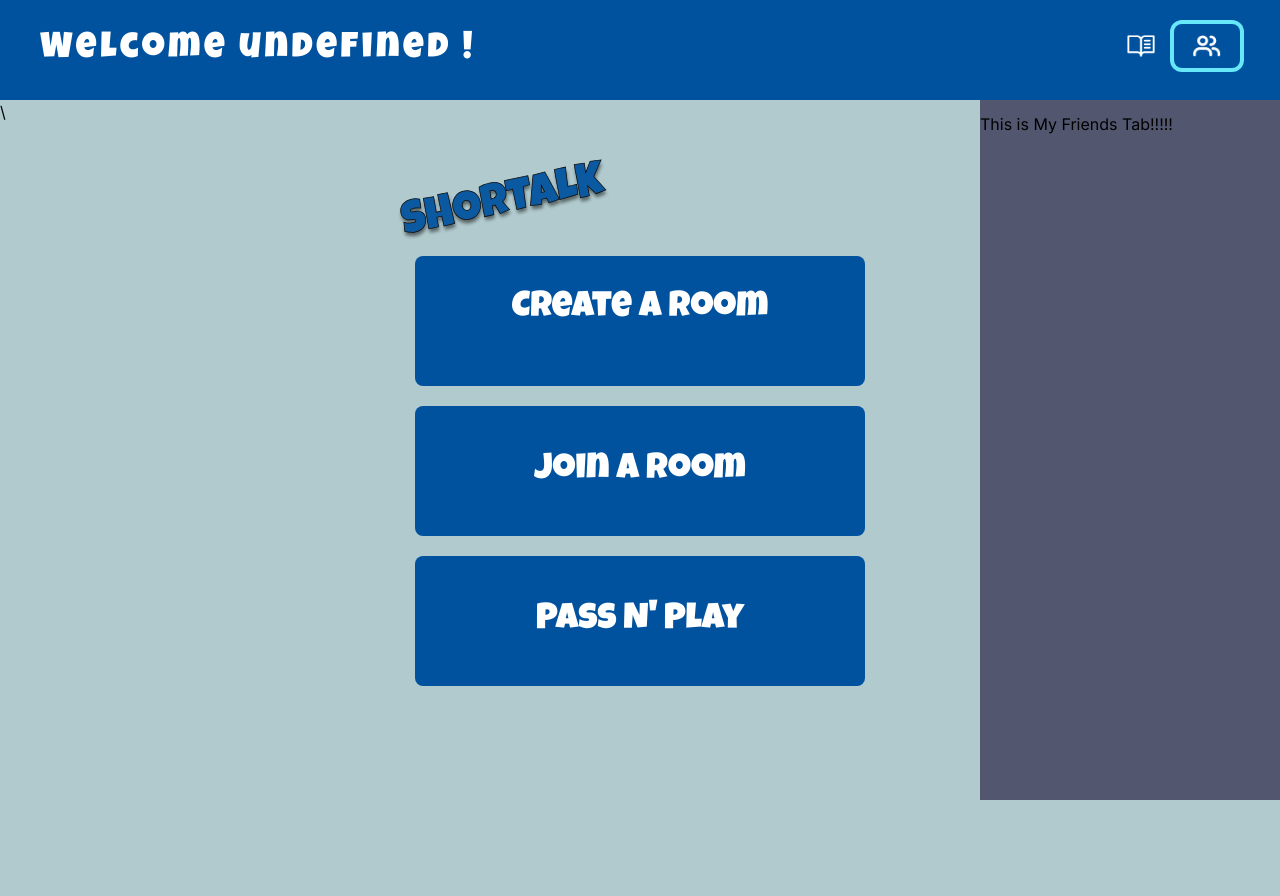
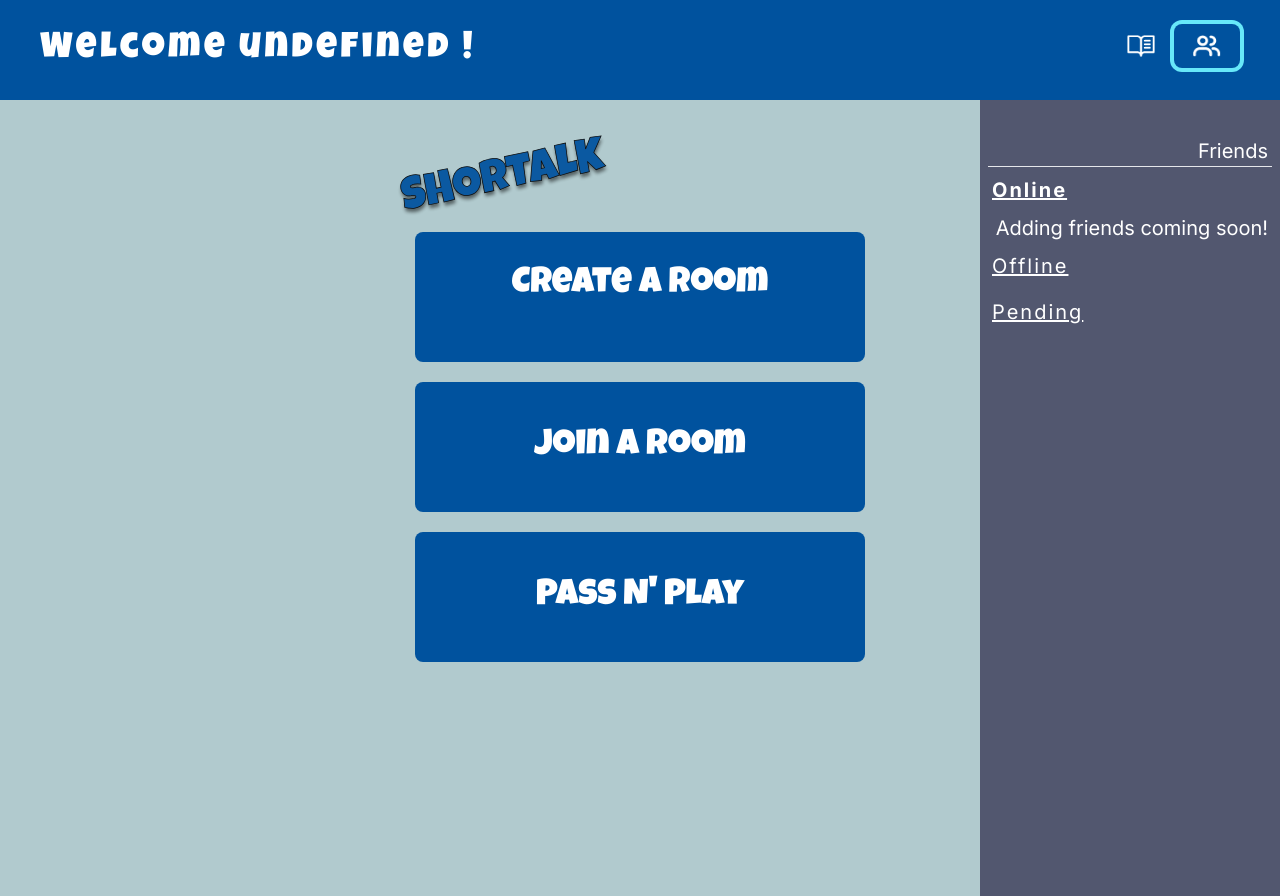
Before and after one commit to JarIsCoding/Shortalk---Front-End, a Next.js app: page /pages/homePage in a window 1280 px wide. Both pictures are taken after a click on the button 1207 px from the left and 46 px from the top of the page. Before the commit the page ends 800 px from the top, so only its background shows below. Built offline with nearby package versions, Linux system fonts and the light colour scheme.

Commit message:
friends tab

```diff
--- a/src/app/components/FriendsTab.tsx
+++ b/src/app/components/FriendsTab.tsx
@@ -1,11 +1,32 @@
+import { useAppContext } from '@/context/Context';
 import React from 'react'
 
-let Friendsbool = true
+const FriendsTab = () => {
 
-const FriendsTab = () => {
+  const { userData, setUserData } = useAppContext();
+
   return (
-    <div className='Friends w-[300px] min-h-screen absolute flex absolute top-0 right-0'>
-      <p className='pt-28'>This is My Friends Tab!!!!!</p>
+    <div className='Friends w-[300px] min-h-screen text-white text-[20px]'>
+      <div className='mx-3'>
+        <p className='text-end py-4 font-bold'>{userData.username}</p>
+        <p className='text-end pt-2'>Friends</p>
+      </div>
+      <hr className='opacity-100 mx-2' />
+
+      <div className='mx-3'>
+        <p className='underline py-2 tracking-widest font-bold'>Online</p>
+        <div className='text-end'>
+          Adding friends coming soon!
+        </div>
+      </div>
+
+      <div className='mx-3'>
+        <p className='underline py-2 tracking-widest'>Offline</p>
+      </div>
+
+      <div className='mx-3'>
+        <p className='underline py-2 tracking-widest'>Pending</p>
+      </div>
     </div>
 
   )
--- a/src/app/pages/homePage/page.tsx
+++ b/src/app/pages/homePage/page.tsx
@@ -30,7 +30,7 @@ const HomePage = () => {
 
     <div className='bg-lblue min-h-screen w-full Bg relative'>
 
-      <div className={`${isFriendsOn ? 'block' : 'hidden'}`}>
+      <div className={`absolute right-0 pt-24 ${isFriendsOn ? 'block' : 'hidden'}`}>
         <FriendsTab />
       </div>
 
@@ -38,7 +38,6 @@ const HomePage = () => {
       {/* Title */}
       <div className='relative'>
         <NavBar title={'Welcome ' + userData.username + ' !'} />
-        \
         <div className="absolute top-6 right-0 mr-10 flex">
           {/*NavBar Icons/Buttons*/}
           <Button onClick={() => router.push('rulesPage')} className="bg-clear">
```
